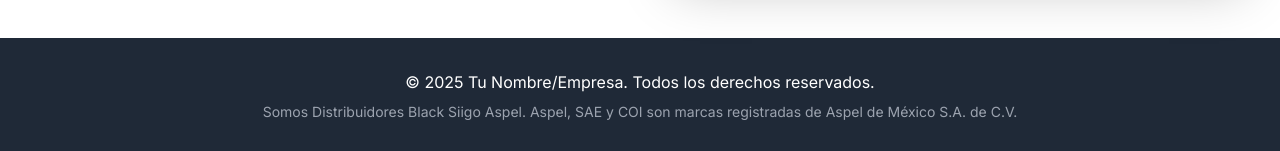
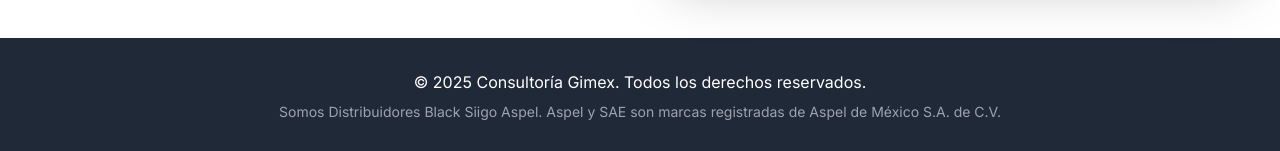
Before and after one commit to JosueAlejos141297/landingActuSAE10, a plain HTML site: page index.html in a window 1280 px wide. Shown: the part 1168-1319 px from the top of the page. Drawn offline with nearby package versions, Linux system fonts and the light colour scheme.

Commit message:
Update index.html

```diff
--- a/index.html
+++ b/index.html
@@ -119,8 +119,8 @@
     <!-- Footer -->
     <footer class="bg-gray-800 text-white py-8">
         <div class="container mx-auto px-6 text-center">
-            <p>&copy; <span id="year"></span> Tu Nombre/Empresa. Todos los derechos reservados.</p>
-            <p class="text-sm text-gray-400 mt-2">Somos Distribuidores Black Siigo Aspel. Aspel, SAE y COI son marcas registradas de Aspel de México S.A. de C.V.</p>
+            <p>&copy; <span id="year"></span> Consultoría Gimex. Todos los derechos reservados.</p>
+            <p class="text-sm text-gray-400 mt-2">Somos Distribuidores Black Siigo Aspel. Aspel y SAE son marcas registradas de Aspel de México S.A. de C.V.</p>
         </div>
     </footer>
 
```
